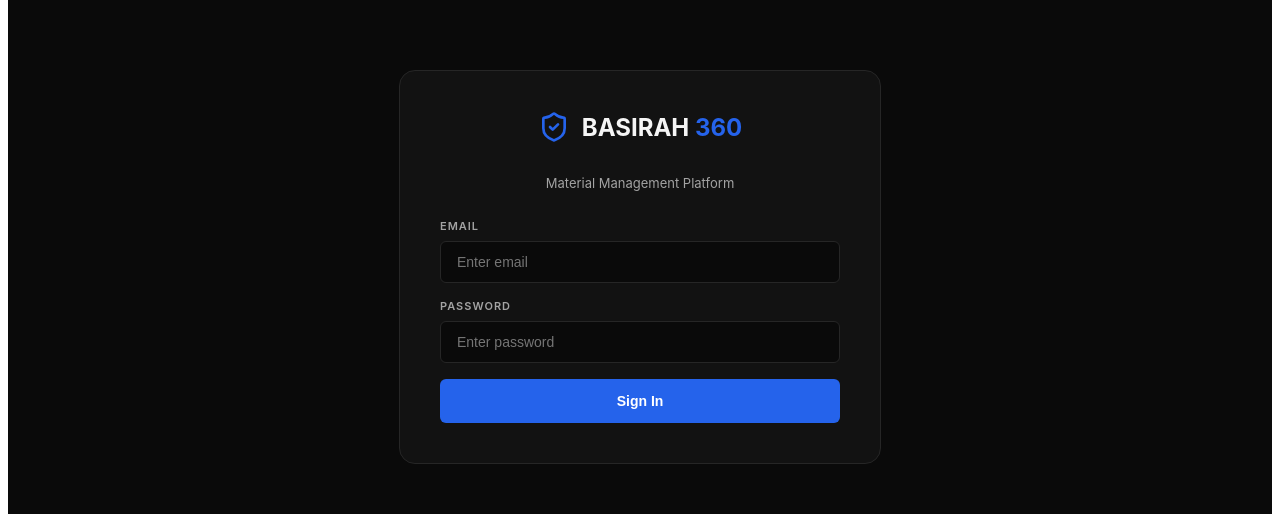
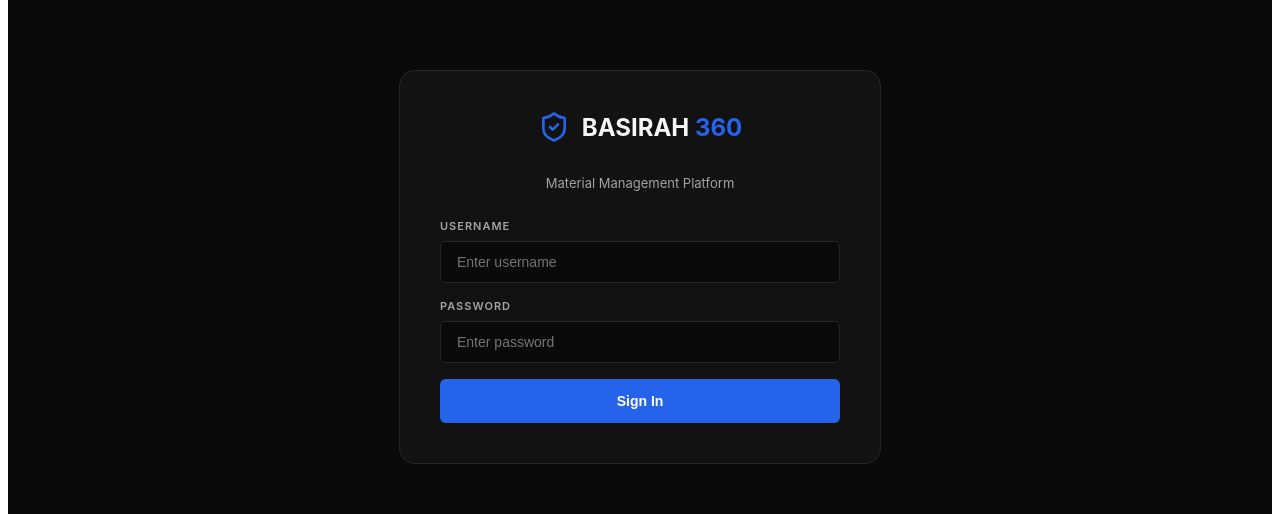
Before and after one commit to alisalhab131-lgtm/basirah-360, a React app: page /login in a window 1280 px wide. Shown: the part 141-655 px from the top of the page. Built offline with nearby package versions, Linux system fonts and the light colour scheme; the HTML template or start-up script is replaced by a standard one.

Commit message:
Fix login page

```diff
--- a/src/pages/Login.jsx
+++ b/src/pages/Login.jsx
@@ -4,175 +4,67 @@ import { ShieldCheck } from 'lucide-react';
 import { API_BASE, THEME, STYLES } from '../utils/theme';
 
 export default function LoginPage({ setToken }) {
-  const [form, setForm] = useState({
-    email: '',
-    password: ''
-  });
-
+  const [form, setForm] = useState({ email: '', password: '' });
   const [error, setError] = useState(null);
   const [loading, setLoading] = useState(false);
 
   const handleLogin = async (e) => {
     e.preventDefault();
-
     setError(null);
     setLoading(true);
-
     try {
-      const res = await axios.post(
-        `${API_BASE}/api/auth/login`,
-        {
-          email: form.email,
-          password: form.password
-        }
-      );
-
+      const res = await axios.post(`${API_BASE}/api/auth/login`, form);
       const token = res.data.token;
-
       localStorage.setItem('token', token);
-
-      if (typeof setToken === 'function') {
-        setToken(token);
-      }
-
-      window.location.href = '/dashboard';
-
+      setToken(token);
     } catch (err) {
-      console.error('LOGIN ERROR:', err.response?.data || err.message);
-
-      setError(
-        err.response?.data?.message ||
-        err.response?.data?.error ||
-        'Login failed. Check your credentials.'
-      );
+      setError(err.response?.data?.error || 'Login failed. Check your credentials.');
     } finally {
       setLoading(false);
     }
   };
 
   return (
-    <div
-      style={{
-        minHeight: '100vh',
-        backgroundColor: THEME.bg,
-        display: 'flex',
-        alignItems: 'center',
-        justifyContent: 'center',
-        fontFamily: '"Inter", sans-serif'
-      }}
-    >
-      <div
-        style={{
-          width: '400px',
-          backgroundColor: THEME.cardBg,
-          border: `1px solid ${THEME.border}`,
-          borderRadius: '16px',
-          padding: '40px'
-        }}
-      >
-        <div
-          style={{
-            display: 'flex',
-            alignItems: 'center',
-            gap: '12px',
-            marginBottom: '32px',
-            justifyContent: 'center'
-          }}
-        >
+    <div style={{
+      minHeight: '100vh', backgroundColor: THEME.bg, display: 'flex',
+      alignItems: 'center', justifyContent: 'center', fontFamily: '"Inter", sans-serif',
+    }}>
+      <div style={{
+        width: '400px', backgroundColor: THEME.cardBg,
+        border: `1px solid ${THEME.border}`, borderRadius: '16px', padding: '40px',
+      }}>
+        <div style={{ display: 'flex', alignItems: 'center', gap: '12px', marginBottom: '32px', justifyContent: 'center' }}>
           <ShieldCheck size={32} color={THEME.accentBlue} />
-
-          <h1
-            style={{
-              fontSize: '24px',
-              fontWeight: '700',
-              margin: 0,
-              color: THEME.textMain
-            }}
-          >
+          <h1 style={{ fontSize: '24px', fontWeight: '700', margin: 0, color: THEME.textMain }}>
             BASIRAH <span style={{ color: THEME.accentBlue }}>360</span>
           </h1>
         </div>
-
-        <p
-          style={{
-            textAlign: 'center',
-            color: THEME.textMuted,
-            fontSize: '13px',
-            marginBottom: '28px'
-          }}
-        >
+        <p style={{ textAlign: 'center', color: THEME.textMuted, fontSize: '13px', marginBottom: '28px' }}>
           Material Management Platform
         </p>
-
-        <form
-          onSubmit={handleLogin}
-          style={{
-            display: 'flex',
-            flexDirection: 'column',
-            gap: '16px'
-          }}
-        >
+        <form onSubmit={handleLogin} style={{ display: 'flex', flexDirection: 'column', gap: '16px' }}>
           <div>
-            <label style={STYLES.label}>Email</label>
-
-            <input
-              style={STYLES.input}
-              type="email"
-              value={form.email}
-              onChange={(e) =>
-                setForm({
-                  ...form,
-                  email: e.target.value
-                })
-              }
-              required
-              placeholder="Enter email"
-              autoComplete="email"
-            />
+            <label style={STYLES.label}>Username</label>
+            <input style={STYLES.input} value={form.username}
+              onChange={e => setForm({ ...form, username: e.target.value })}
+              required placeholder="Enter username" autoComplete="username" />
           </div>
-
           <div>
             <label style={STYLES.label}>Password</label>
-
-            <input
-              type="password"
-              style={STYLES.input}
-              value={form.password}
-              onChange={(e) =>
-                setForm({
-                  ...form,
-                  password: e.target.value
-                })
-              }
-              required
-              placeholder="Enter password"
-              autoComplete="current-password"
-            />
+            <input type="password" style={STYLES.input} value={form.password}
+              onChange={e => setForm({ ...form, password: e.target.value })}
+              required placeholder="Enter password" autoComplete="current-password" />
           </div>
-
           {error && (
-            <div
-              style={{
-                padding: '10px 14px',
-                borderRadius: '6px',
-                fontSize: '13px',
-                backgroundColor: `${THEME.accentCrimson}18`,
-                color: THEME.accentCrimson,
-                border: `1px solid ${THEME.accentCrimson}44`
-              }}
-            >
+            <div style={{
+              padding: '10px 14px', borderRadius: '6px', fontSize: '13px',
+              backgroundColor: `${THEME.accentCrimson}18`, color: THEME.accentCrimson,
+              border: `1px solid ${THEME.accentCrimson}44`,
+            }}>
               {error}
             </div>
           )}
-
-          <button
-            type="submit"
-            disabled={loading}
-            style={{
-              ...STYLES.button(THEME.accentBlue),
-              opacity: loading ? 0.7 : 1
-            }}
-          >
+          <button type="submit" disabled={loading} style={{ ...STYLES.button(THEME.accentBlue), opacity: loading ? 0.7 : 1 }}>
             {loading ? 'Signing in...' : 'Sign In'}
           </button>
         </form>
```
